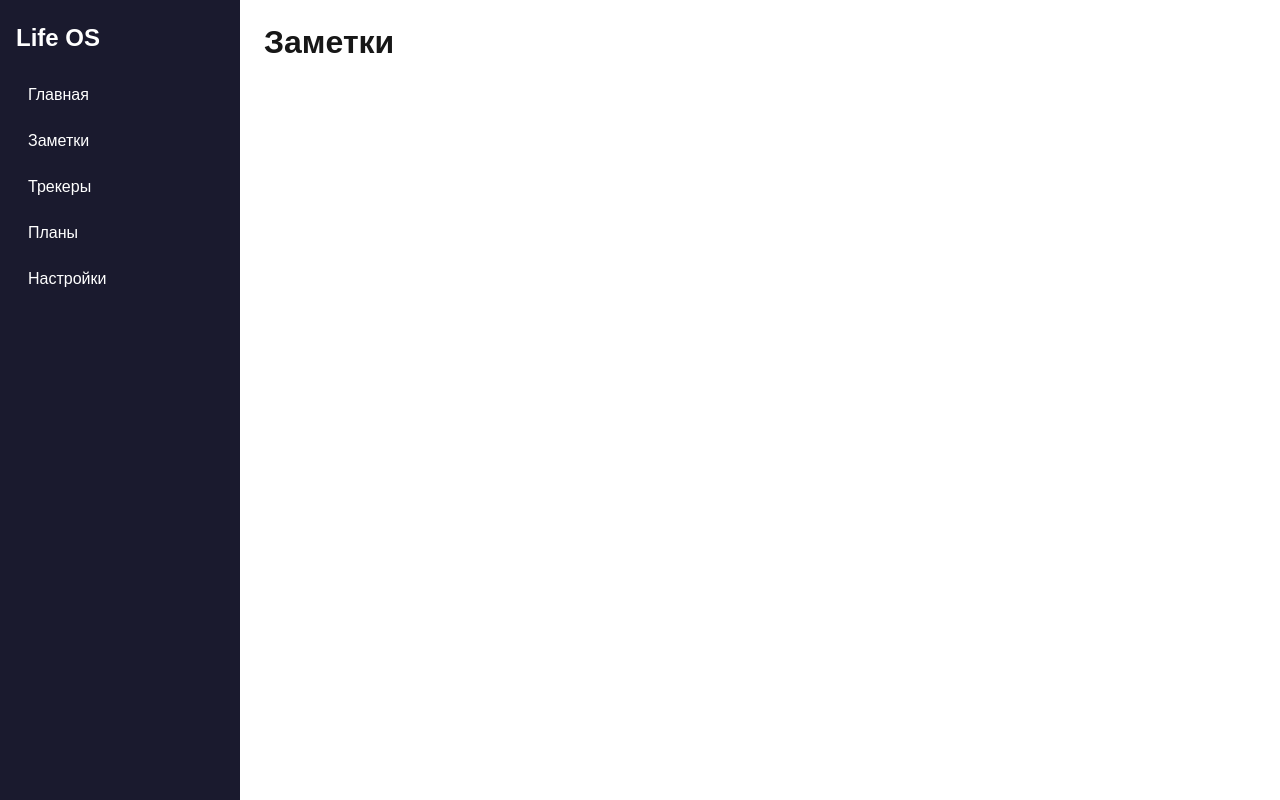
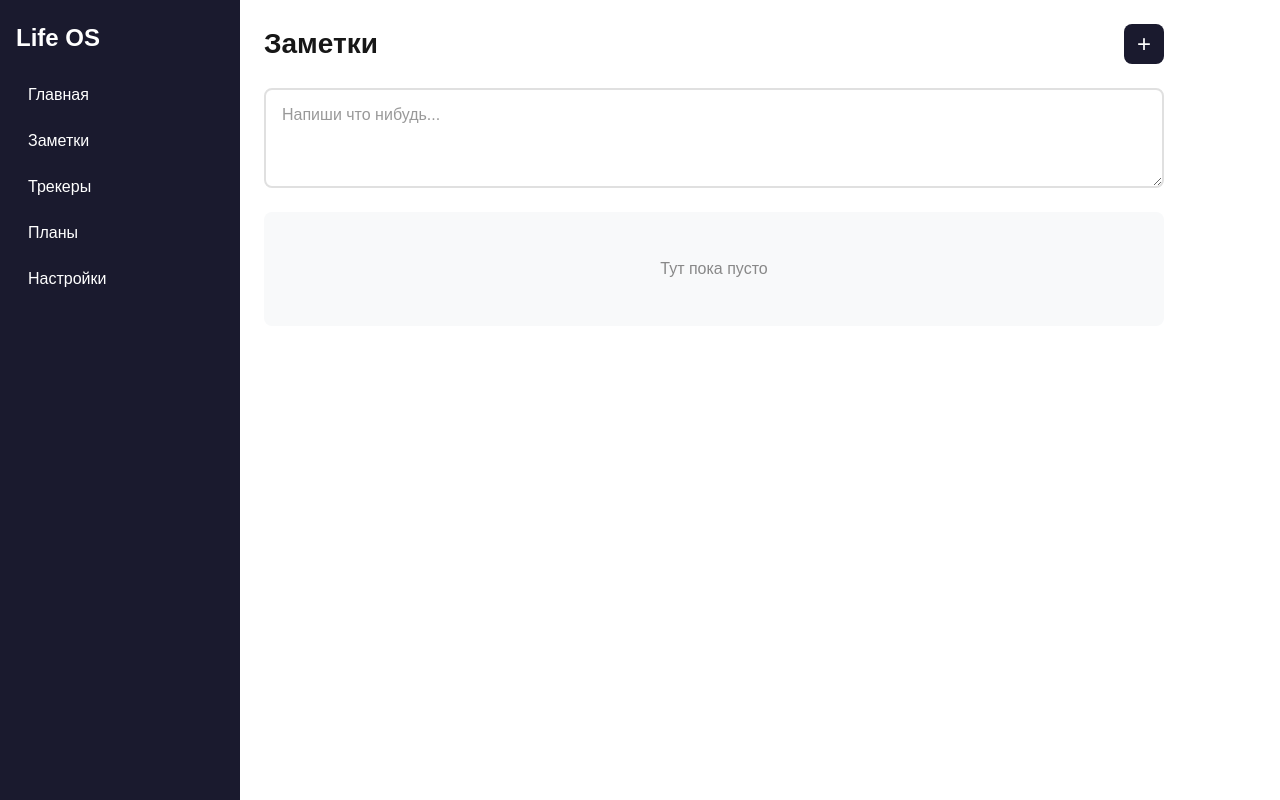
Before and after one commit to AlekSidorova/personal-dashboard, a Next.js app: page /notes in a window 1280 px wide. Built offline with nearby package versions, Linux system fonts and the light colour scheme.

Commit message:
feat: добавлены заметки

```diff
--- /dev/null
+++ b/src/app/notes/page.module.css
@@ -0,0 +1,60 @@
+.page {
+  display: flex;
+  flex-direction: column;
+  gap: 24px;
+  max-width: 900px;
+}
+
+.header {
+  display: flex;
+  align-items: center;
+  justify-content: space-between;
+  gap: 16px;
+}
+
+.title {
+  font-size: 1.75rem;
+  font-weight: 600;
+  color: #171717;
+}
+
+.addButton {
+  width: 40px;
+  height: 40px;
+  border: none;
+  background: #1a1a2e;
+  color: #fff;
+  font-size: 1.5rem;
+  border-radius: 8px;
+  cursor: pointer;
+  transition: background 0.2s, transform 0.2s;
+  display: flex;
+  align-items: center;
+  justify-content: center;
+}
+
+.addButton:hover {
+  background: #2d2d44;
+  transform: scale(1.05);
+}
+
+.textarea {
+  width: 100%;
+  min-height: 100px;
+  padding: 16px;
+  border: 2px solid #e0e0e0;
+  border-radius: 8px;
+  font-size: 1rem;
+  font-family: inherit;
+  resize: vertical;
+  transition: border-color 0.2s;
+}
+
+.textarea:focus {
+  outline: none;
+  border-color: #1a1a2e;
+}
+
+.textarea::placeholder {
+  color: #999;
+}
--- a/src/app/notes/page.tsx
+++ b/src/app/notes/page.tsx
@@ -1,3 +1,71 @@
+"use client";
+
+import { useState, useEffect } from "react";
+import { NotesList } from "@/components/Notes";
+import { TNote } from "@/types";
+import styles from "./page.module.css";
+
 export default function NotesPage() {
-  return <h1>Заметки</h1>;
+  const [notes, setNotes] = useState<TNote[]>([]); //notes-хранит список заметок
+  const [text, setText] = useState(''); //text-хранит текст заметки
+  const [isLoaded, setIsLoaded] = useState(false); //isLoaded нужен, чтобы избежать перезаписи
+
+  //загрузка из localStorage
+  useEffect(() => {
+    const saved = localStorage.getItem('notes'); //читаем данные из браузера
+    if (saved) {
+      setNotes(JSON.parse(saved)); //если есть-превращаем в массив (кладет в state и включает флаг загрузки)
+    }
+    setIsLoaded(true);
+  }, []);
+
+    //сохранение в localStorage (только после загрузки данных)
+  useEffect(() => {
+    if (isLoaded) {
+      localStorage.setItem('notes', JSON.stringify(notes)); //превращаем массив в строку->сохраняем в браузере
+    }
+  }, [notes, isLoaded]);
+
+  //добавление заметки
+  const addNote = () => {
+    if (!text.trim()) return; //защита от пустых заметок
+
+    const newNote: TNote = {
+      id: crypto.randomUUID(), //создает уникальный id
+      text,
+      createdAt: new Date().toISOString(), //удобно для сортировки и форматирования
+    }
+
+    setNotes([newNote, ...notes]) //добавляем заметки в начало списка
+    setText('') //очищаем поля ввода
+  }
+
+  //удаление заметки
+  const deleteNote = (id: string) => {
+    setNotes(notes.filter(note => note.id !== id)) //перебираем массив, оставляем все кроме нужного id, обновляем state
+  }
+
+  return (
+    <div className={styles.page}>
+
+      {/* заголовок*/}
+      <div className={styles.header}>
+        <h1 className={styles.title}>Заметки</h1>
+        <button className={styles.addButton} onClick={addNote}>
+          +
+        </button>
+      </div>
+
+      {/* Input */}
+      <textarea
+        placeholder="Напиши что нибудь..."
+        value={text}
+        onChange={(e) => setText(e.target.value)}
+        className={styles.textarea}
+        />
+
+      {/* Заметки */}
+      <NotesList notes={notes} onDelete={deleteNote}/>
+    </div>
+  )
 }
--- /dev/null
+++ b/src/components/Notes/NoteCard.module.css
@@ -0,0 +1,49 @@
+.card {
+  position: relative;
+  background: #f8f9fa;
+  border-radius: 8px;
+  padding: 16px;
+  border-left: 4px solid #1a1a2e;
+  transition: box-shadow 0.2s, transform 0.2s;
+}
+
+.card:hover {
+  box-shadow: 0 4px 12px rgba(0, 0, 0, 0.1);
+  transform: translateY(-2px);
+}
+
+.text {
+  font-size: 1rem;
+  line-height: 1.5;
+  color: #171717;
+  margin-bottom: 8px;
+  word-wrap: break-word;
+}
+
+.date {
+  font-size: 0.75rem;
+  color: #888;
+}
+
+.deleteButton {
+  position: absolute;
+  top: 8px;
+  right: 8px;
+  width: 24px;
+  height: 24px;
+  border: none;
+  background: transparent;
+  color: #999;
+  font-size: 1.25rem;
+  cursor: pointer;
+  border-radius: 4px;
+  transition: background 0.2s, color 0.2s;
+  display: flex;
+  align-items: center;
+  justify-content: center;
+}
+
+.deleteButton:hover {
+  background: rgba(255, 0, 0, 0.1);
+  color: #e74c3c;
+}
--- /dev/null
+++ b/src/components/Notes/NoteCard.tsx
@@ -0,0 +1,26 @@
+//карточка одной заметки
+import styles from "./NoteCard.module.css";
+import { TNote } from "@/types";
+
+type NoteCardProps = {
+  note: TNote;
+  onDelete?: (id: string) => void;
+};
+
+export default function NoteCard({ note, onDelete }: NoteCardProps) {
+  return (
+    <div className={styles.card}>
+      <p className={styles.text}>{note.text}</p>
+      <span className={styles.date}>{note.createdAt}</span>
+      {onDelete && (
+        <button
+          className={styles.deleteButton}
+          onClick={() => onDelete(note.id)}
+          aria-label="Удалить заметку"
+        >
+          ×
+        </button>
+      )}
+    </div>
+  );
+}
--- /dev/null
+++ b/src/components/Notes/NoteInput.tsx
@@ -0,0 +1 @@
+//поле ввода / модальное окно для новой записки
--- /dev/null
+++ b/src/components/Notes/NotesList.module.css
@@ -0,0 +1,14 @@
+.list {
+  display: grid;
+  grid-template-columns: repeat(auto-fill, minmax(280px, 1fr));
+  gap: 16px;
+}
+
+.noNotes {
+  text-align: center;
+  color: #888;
+  font-size: 1rem;
+  padding: 48px 16px;
+  background: #f8f9fa;
+  border-radius: 8px;
+}
--- /dev/null
+++ b/src/components/Notes/NotesList.tsx
@@ -0,0 +1,25 @@
+//список всех заметок
+import { TNote } from "@/types";
+import styles from "./NotesList.module.css";
+import NoteCard from "./NoteCard";
+
+type NotesListProps = {
+  notes: TNote[];
+  onDelete?: (id: string) => void;
+}
+
+export default function NotesList({ notes, onDelete }: NotesListProps) {
+  if (notes.length === 0) {
+    return (
+      <p className={styles.noNotes}>Тут пока пусто</p>
+    )
+  }
+
+  return (
+    <div className={styles.list}>
+      {notes.map((note) => (
+        <NoteCard key={note.id} note={note} onDelete={onDelete} />
+      ))}
+    </div>
+  )
+}
--- /dev/null
+++ b/src/components/Notes/index.ts
@@ -0,0 +1,3 @@
+//для удобства импорта
+export { default as NoteCard } from './NoteCard';
+export { default as NotesList } from './NotesList';
--- /dev/null
+++ b/src/types/index.ts
@@ -0,0 +1,10 @@
+//типы для заметок
+export type TNote = {
+  id: string;
+  text: string;
+  createdAt: string; //когда сделали
+  //потом пожно добавить:
+  //updatedAt: string; //дата последнего редактирования
+  //pinned?: boolean; //закреплена ли заметка
+  //color?: string; //цвет карточки
+}
```
Also changed, not shown: src/app/dashboard/page.tsx (+7 -1 lines), src/components/Notes/NoteInput.module.css (added).
